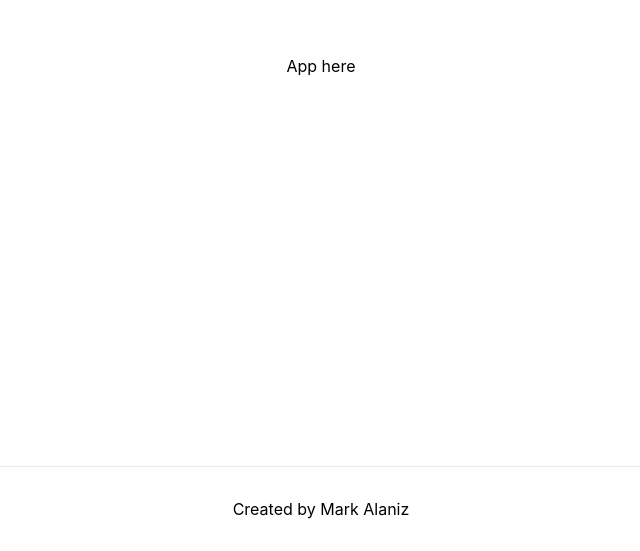
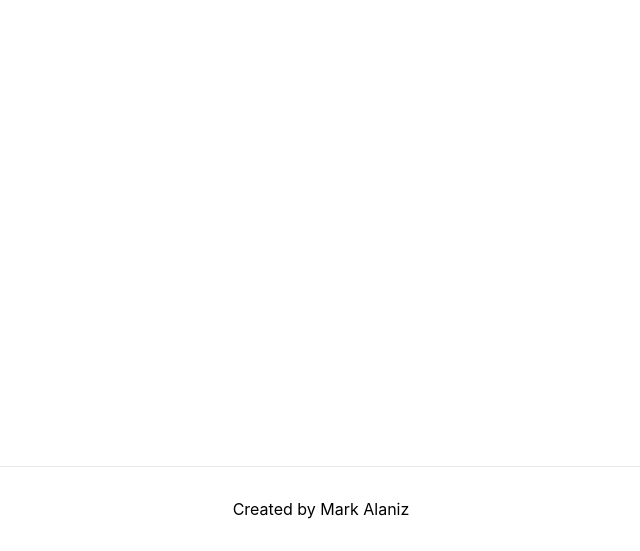
Before and after one commit to Digald/guitar-exercises, a Next.js app: page / in a window 1280 px wide. Shown: the part 334-885 px from the top of the page, without its empty margins (319-959 px from the left). Built offline with nearby package versions, Linux system fonts and the light colour scheme.

Commit message:
Add vex flow and start on key select component

```diff
--- a/package.json
+++ b/package.json
@@ -11,7 +11,8 @@
   "dependencies": {
     "next": "12.1.6",
     "react": "18.1.0",
-    "react-dom": "18.1.0"
+    "react-dom": "18.1.0",
+    "vexflow": "^4.0.3"
   },
   "devDependencies": {
     "@types/node": "17.0.42",
--- a/pages/index.tsx
+++ b/pages/index.tsx
@@ -1,19 +1,23 @@
 import type { NextPage } from 'next'
 import Head from 'next/head'
-import Image from 'next/image'
 import styles from '../styles/Home.module.css'
+import { Factory, EasyScore, System } from 'vexflow';
 
 const Home: NextPage = () => {
   return (
     <div className={styles.container}>
       <Head>
-        <title>Create Next App</title>
+        <title>Guitar Exercises</title>
         <meta name="description" content="Generated by create next app" />
         <link rel="icon" href="/favicon.ico" />
       </Head>
 
       <main className={styles.main}>
-        App here
+        {/* Choose key here */}
+
+        {/* Choose type of scale here */}
+
+        {/* Render scale here */}
       </main>
 
       <footer className={styles.footer}>
```
Also changed, not shown: components/KeySelect.tsx (added, +11 -0 lines), 2 other files (tests, documents, lock files or other folders).
